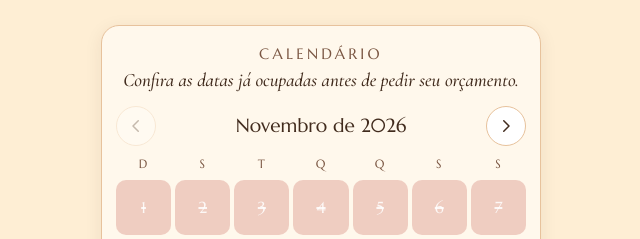
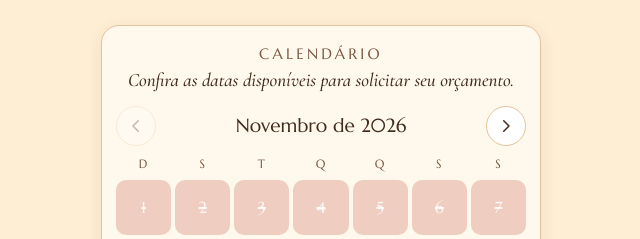
Before and after one commit to vilagrou/vilagrou.github.io, a plain HTML site: page index.html in a window 1280 px wide. Shown: the part 805-1044 px from the top of the page, 319-959 px from the left. Drawn offline with nearby package versions, Linux system fonts and the light colour scheme.

Commit message:
Ajusta frase do calendário
Co-Authored-By: Claude Opus 5.5 <noreply@anthropic.com>

```diff
--- a/index.html
+++ b/index.html
@@ -328,7 +328,7 @@
 
   <section class="cal" id="calendario" aria-labelledby="cal-title">
     <h2 id="cal-title">Calendário</h2>
-    <p class="cal-intro">Confira as datas já ocupadas antes de pedir seu orçamento.</p>
+    <p class="cal-intro">Confira as datas disponíveis para solicitar seu orçamento.</p>
     <div class="cal-head">
       <button class="cal-nav" id="cal-prev" type="button" aria-label="Mês anterior">
         <svg viewBox="0 0 24 24" fill="none" stroke="currentColor" stroke-width="2" stroke-linecap="round" stroke-linejoin="round" aria-hidden="true"><path d="M15 5l-7 7 7 7"/></svg>
```
